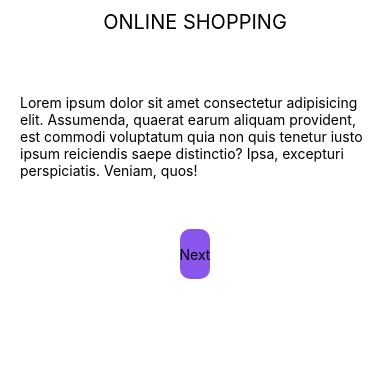
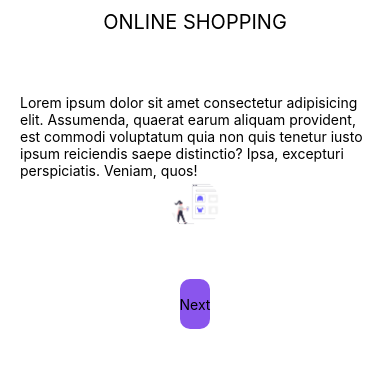
Before and after one commit to maestrofly/onboardingapp, a React Native app: screen / in a window 390 px wide. Shown: the top 368 px of the page. Built offline with nearby package versions, Linux system fonts and the light colour scheme.

Commit message:
Image preview

```diff
--- a/AddToCartScreen.js
+++ b/AddToCartScreen.js
@@ -1,5 +1,5 @@
 import React from 'react';
-import {Text, View, StyleSheet, TouchableOpacity} from 'react-native'
+import {Text, View, StyleSheet, TouchableOpacity, Image} from 'react-native'
 
 export default function AddToCartScreen(){
   return(
@@ -15,7 +15,7 @@ export default function AddToCartScreen(){
         saepe distinctio? Ipsa, excepturi perspiciatis. Veniam, quos!
          </Text>
 
-         {/* <Image source={require('../assets/add.png')} style={styles.image}/> */}
+         <Image source={require('./assets/add.png')} style={styles.image}/>
 
          <View>
                       <TouchableOpacity style={styles.buttonContainer}>
--- a/App.js
+++ b/App.js
@@ -16,7 +16,7 @@ export default function App() {
 
 const styles = StyleSheet.create({
   container: {
-    flex: 1,
+    flex: 10,
     backgroundColor: '#fff',
     alignItems: 'center',
     justifyContent: 'center',
--- a/OnlineShoppingScreen.js
+++ b/OnlineShoppingScreen.js
@@ -1,5 +1,5 @@
 import React from 'react';
-import {Text, View, StyleSheet, TouchableOpacity} from 'react-native'
+import {Text, View, StyleSheet, TouchableOpacity, Image} from 'react-native'
 
 export default function OnlineShoppingScreen(){
   return(
@@ -15,7 +15,7 @@ export default function OnlineShoppingScreen(){
         saepe distinctio? Ipsa, excepturi perspiciatis. Veniam, quos!
          </Text>
 
-         {/* <Image source={require('../assets/online.png')} style={styles.image}/> */}
+         <Image source={require('./assets/online.png')} style={styles.image}/>
 
          <View>
                       <TouchableOpacity style={styles.buttonContainer}>
@@ -32,6 +32,7 @@ export default function OnlineShoppingScreen(){
 
 const styles = StyleSheet.create({
     container:{
+
         flexDirection:"column",
         marginHorizontal:20,
         alignItems:"center",
@@ -44,12 +45,14 @@ const styles = StyleSheet.create({
     },
     paragraph:{
         marginTop:30,
-        alignItems:"center"
+        alignItems:"center",
+
     },
     heading:{
         fontSize:20,
         marginBottom:30,
-        alignItems:"center"
+        alignItems:"center",
+
     },
     buttonContainer:{
         height:50,
--- a/PaymentSuccessfulScreen.js
+++ b/PaymentSuccessfulScreen.js
@@ -1,5 +1,5 @@
 import React from 'react';
-import {Text, View, StyleSheet, TouchableOpacity} from 'react-native'
+import {Text, View, StyleSheet, TouchableOpacity, Image} from 'react-native'
 
 export default function PaymentSuccessfulScreen(){
   return(
@@ -15,7 +15,7 @@ export default function PaymentSuccessfulScreen(){
         saepe distinctio? Ipsa, excepturi perspiciatis. Veniam, quos!
          </Text>
 
-         {/* <Image source={require('../assets/shop.png')} style={styles.image}/> */}
+         <Image source={require('./assets/shop.png')} style={styles.image}/>
 
          <View>
                       <TouchableOpacity style={styles.buttonContainer}>
```
